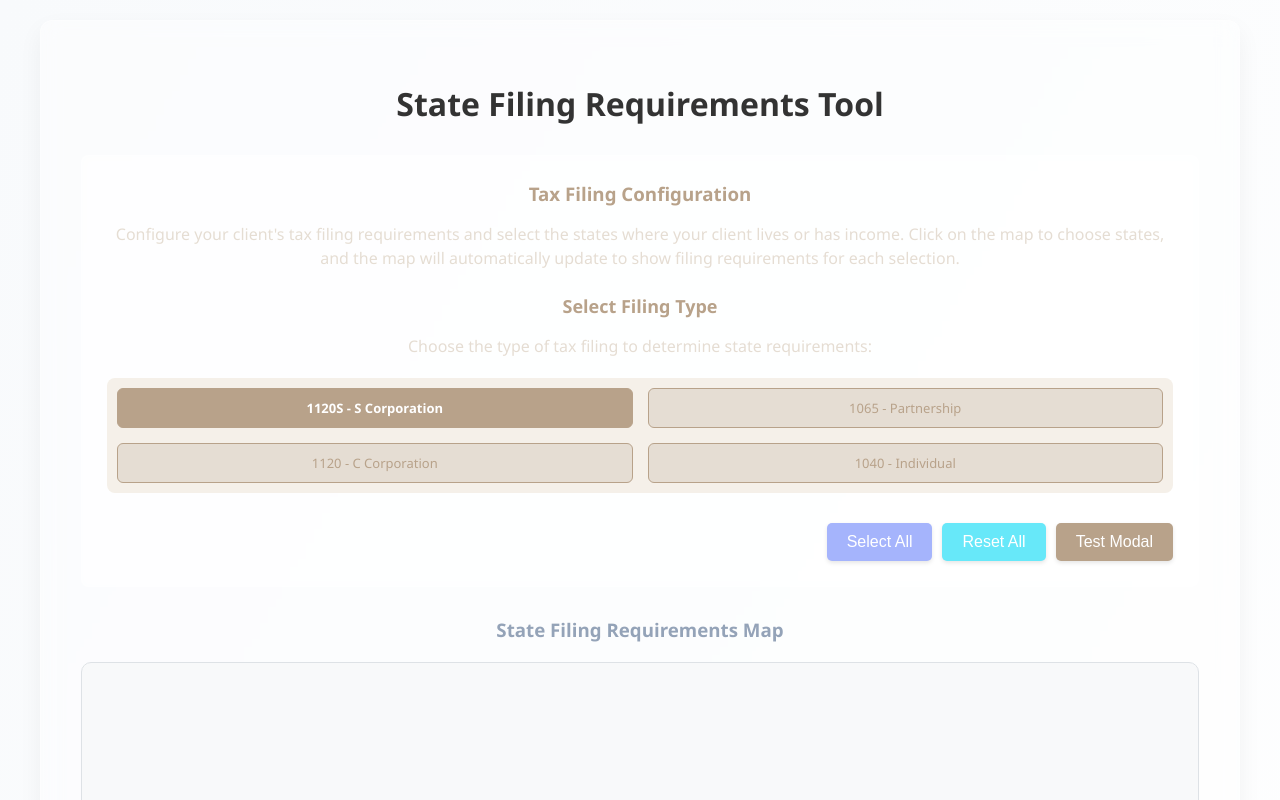
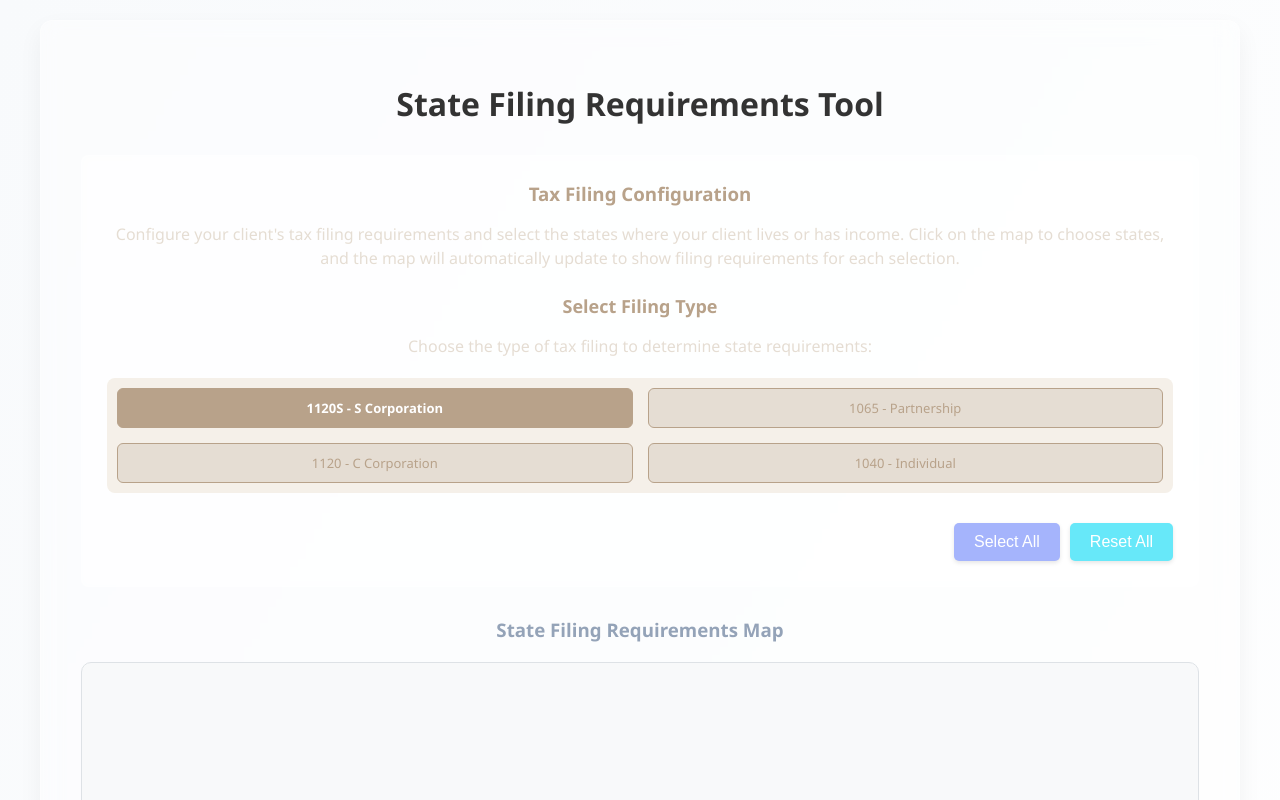
Before and after one commit to DedicatedCPA/TaxFiling, a React (Create React App) app: page / in a window 1280 px wide. Shown: the top 800 px of the page. Built offline with nearby package versions, Linux system fonts and the light colour scheme.

Commit message:
chore: remove test modal

```diff
--- a/src/App.css
+++ b/src/App.css
@@ -707,14 +707,6 @@ h1 {
   background: var(--primary);
 }
 
-.test-modal-btn {
-  background: var(--color-dark);
-}
-
-.test-modal-btn:hover {
-  background: var(--color-medium);
-}
-
 .pricing-section {
   margin-top: 20px;
   padding: 15px;
--- a/src/components/TaxFilingTool.js
+++ b/src/components/TaxFilingTool.js
@@ -64,12 +64,6 @@ const TaxFilingTool = () => {
 
   const closeStatesModal = () => {
     setShowModal(false);
-  };
-
-  const openTestModal = () => {
-    setModalTitle('Test Modal');
-    setModalStates(selectedStates);
-    setShowModal(true);
   };
 
   // Calculate counts for each bucket
@@ -177,23 +171,17 @@ const TaxFilingTool = () => {
         </div>
 
           <div className="action-buttons">
-            <button
-              className="action-button select-all-btn"
-              onClick={selectAll}
-            >
-              Select All
+          <button
+            className="action-button select-all-btn"
+            onClick={selectAll}
+          >
+            Select All
           </button>
           <button
             className="action-button reset-all-btn"
             onClick={resetAll}
           >
             Reset All
-          </button>
-          <button
-            className="action-button test-modal-btn"
-            onClick={openTestModal}
-          >
-            Test Modal
           </button>
         </div>
       </div>
```
